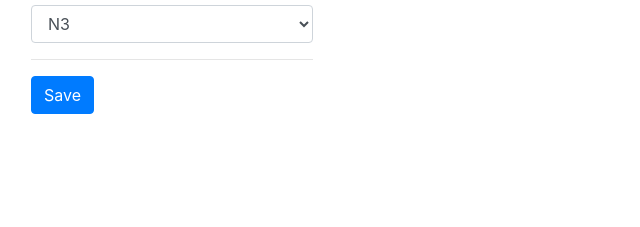
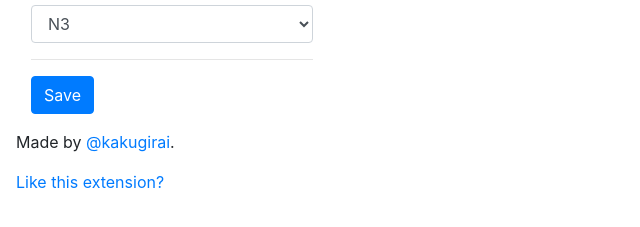
Before and after one commit to kakugirai/wordy-chrome, a browser extension: page options.html in a window 1280 px wide. Shown: the part 57-284 px from the top of the page, without its empty margins (0-640 px from the left). Drawn offline with Linux system fonts and the light colour scheme.

```diff
--- a/options.html
+++ b/options.html
@@ -19,7 +19,8 @@
       <hr>
       <button type="submit" id="save" class="btn btn-primary">Save</button>
     </div>
-
+    <p>Made by <a href="https://twitter.com/kakugirai">@kakugirai</a>.</p>
+    <p><a href="https://www.paypal.me/kakugirai">Like this extension?</a></p>
   </div>
   <script src="options.js"></script>
   <script src="dist/js/jquery.slim.min.js"></script>
```
Also changed, not shown: index.html (+0 -3 lines), large-tile.png (added), marquee.png (added), tile.png (added).
